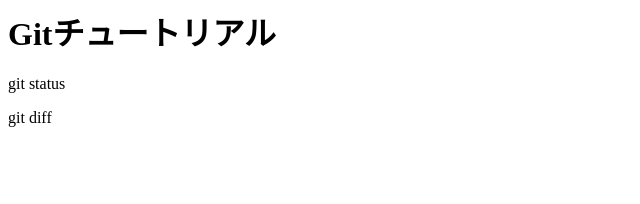
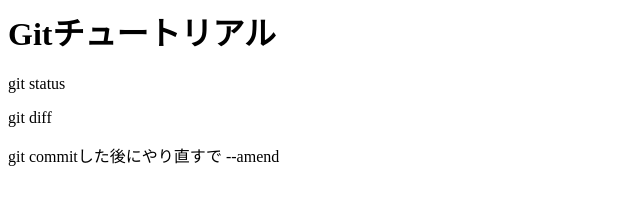
Before and after one commit to natsumisan6/git_tutorial, a plain HTML site: page index.html in a window 1280 px wide. Shown: the whole page, without its empty margins (0-640 px from the left). Drawn offline with Linux system fonts and the light colour scheme.

Commit message:
git commit --amendを追加したよ

```diff
--- a/index.html
+++ b/index.html
@@ -1,3 +1,4 @@
 <h1>Gitチュートリアル</h1>
 <p>git status</p>
 <p>git diff</p>
+<p>git commitした後にやり直すで --amend</p>
```
Also changed, not shown: 1 other file.
